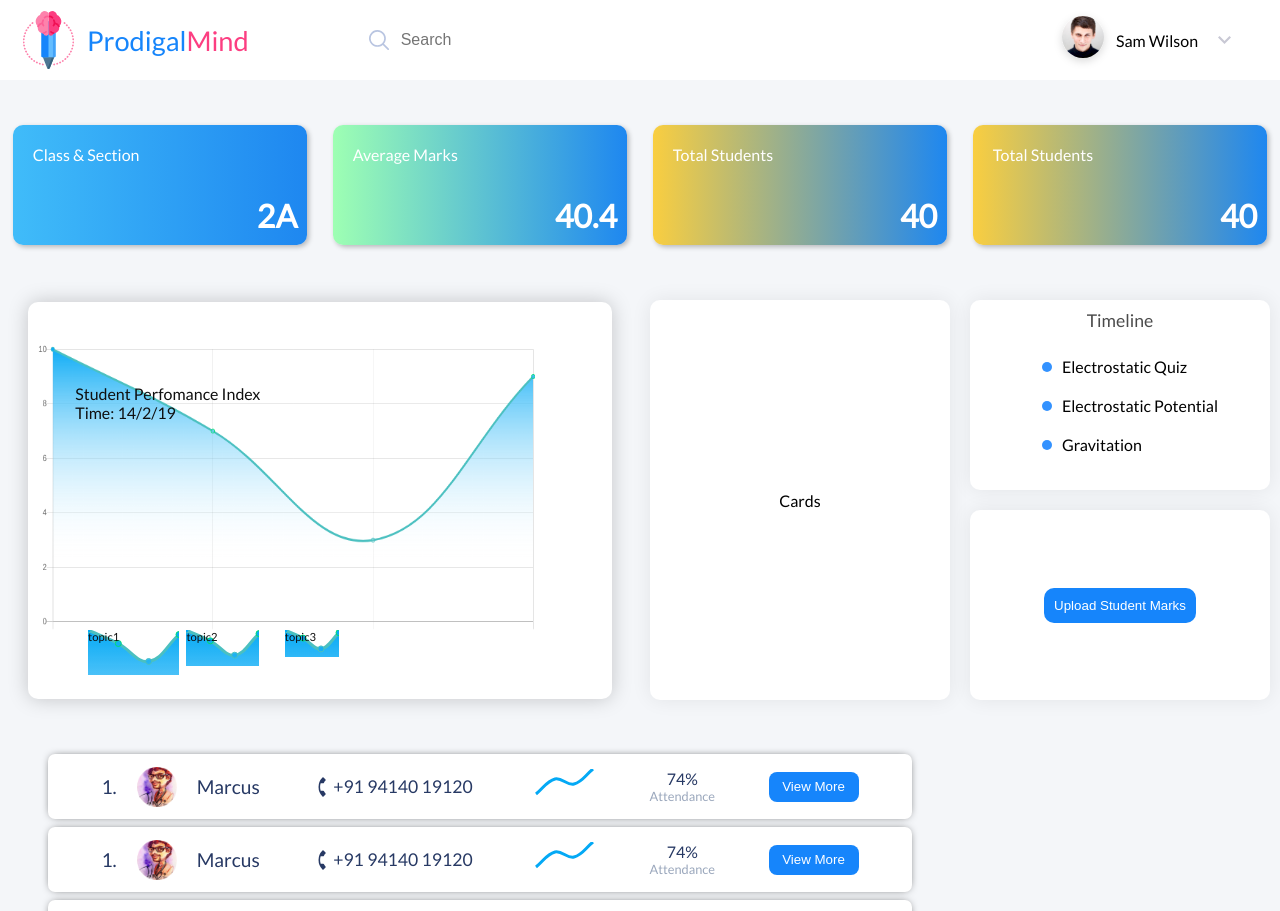
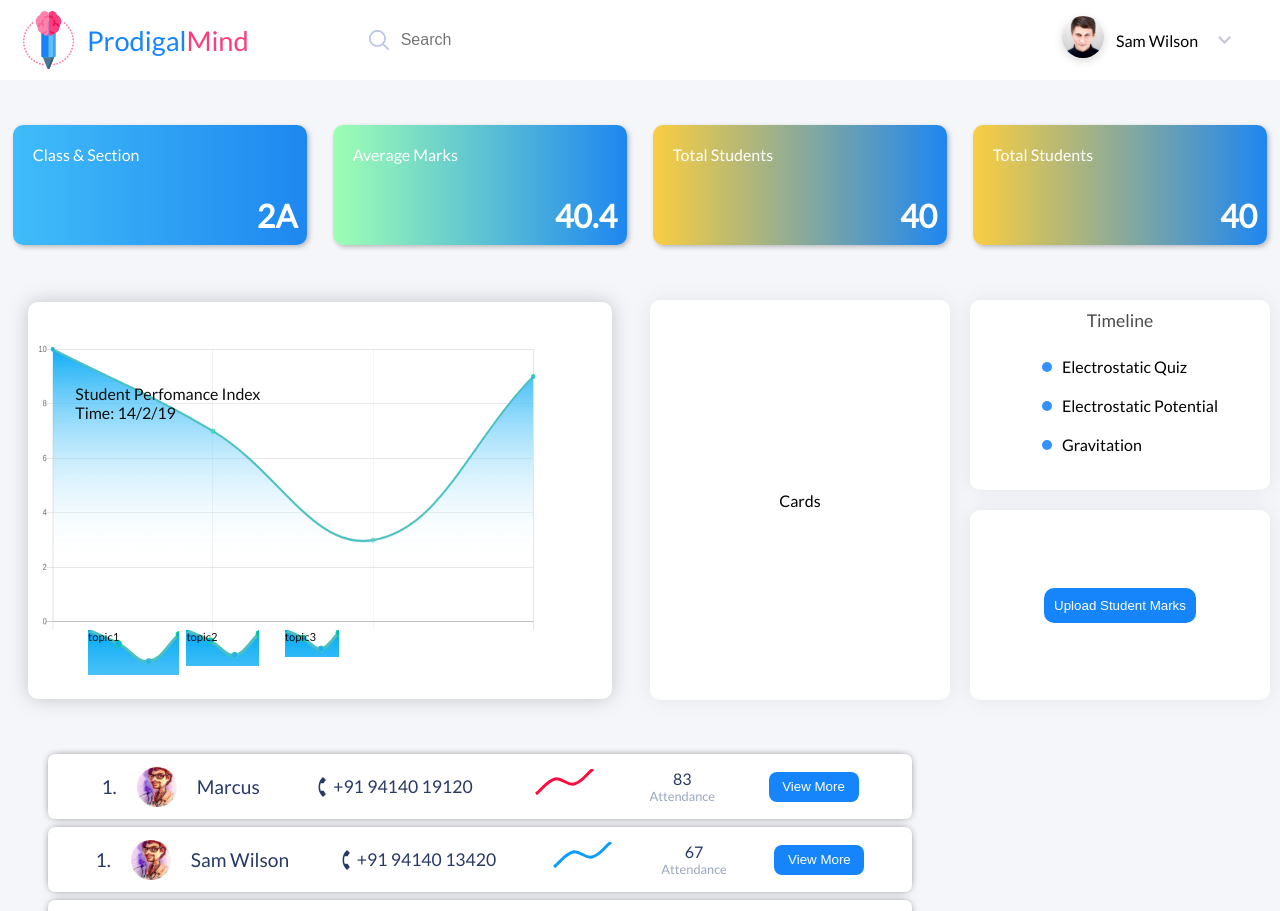
Before and after one commit to guptaashish190/prodigalmind, a React app: page /teacher/class in a window 1280 px wide. Shown: the top 911 px of the page. Built offline with nearby package versions, Linux system fonts and the light colour scheme.

Commit message:
added graph alternate colors

```diff
--- a/src/components/Teacher/ClassAnalysis/Studentcard.js
+++ b/src/components/Teacher/ClassAnalysis/Studentcard.js
@@ -11,7 +11,7 @@ class Studentcard extends React.Component {
             0, 6, 4, 10,
           ],
           borderColor: [
-            '#04A9F5',
+            this.props.details.color,
           ],
         },
       ],
@@ -55,11 +55,11 @@ class Studentcard extends React.Component {
           <div className="name-data">
             <h2>1.</h2>
             <img src="/images/1.png" alt="profile-pic" />
-            <h2>Marcus</h2>
+            <h2>{this.props.details.name}</h2>
           </div>
           <div className="phone-details">
             <img src="/images/phone.svg" alt="phone" />
-            <h2>+91 94140 19120</h2>
+            <h2>{this.props.details.num}</h2>
           </div>
           <div className="student-graph">
             <Line
@@ -70,7 +70,7 @@ class Studentcard extends React.Component {
             />
           </div>
           <div className="attendance-details">
-            <h2>74%</h2>
+            <h2>{this.props.details.att}</h2>
             <span>Attendance</span>
           </div>
           <button>View More</button>
--- a/src/components/Teacher/ClassAnalysis/index.js
+++ b/src/components/Teacher/ClassAnalysis/index.js
@@ -10,7 +10,21 @@ class Analysis extends React.Component {
       addPaperPopup: false,
     }
 
+
     getTitles = () => this.title.map(elem => <li>{elem}</li>)
+
+    studentdata = [{
+      name: 'Marcus', num: '+91 94140 19120', att: '83', color: '#FF0D3F',
+    },
+    {
+      name: 'Sam Wilson', num: '+91 94140 13420', att: '67', color: '#0D9EFF',
+    },
+    {
+      name: 'Rachel', num: '+91 923140 12120', att: '95', color: '#FF0D3F',
+    },
+    {
+      name: 'Marcus', num: '+91 94671 12999', att: '82', color: '#0D9EFF',
+    }];
 
     title = ['Electrostatic Quiz', 'Electrostatic Potential', 'Gravitation'];
 
@@ -101,9 +115,10 @@ class Analysis extends React.Component {
             </div>
           </div>
           <div className="student-info">
-            <Studentcard />
-            <Studentcard />
-            <Studentcard />
+            <Studentcard details={this.studentdata[0]} />
+            <Studentcard details={this.studentdata[1]} />
+            <Studentcard details={this.studentdata[2]} />
+            <Studentcard details={this.studentdata[3]} />
           </div>
         </div>
       );
```
